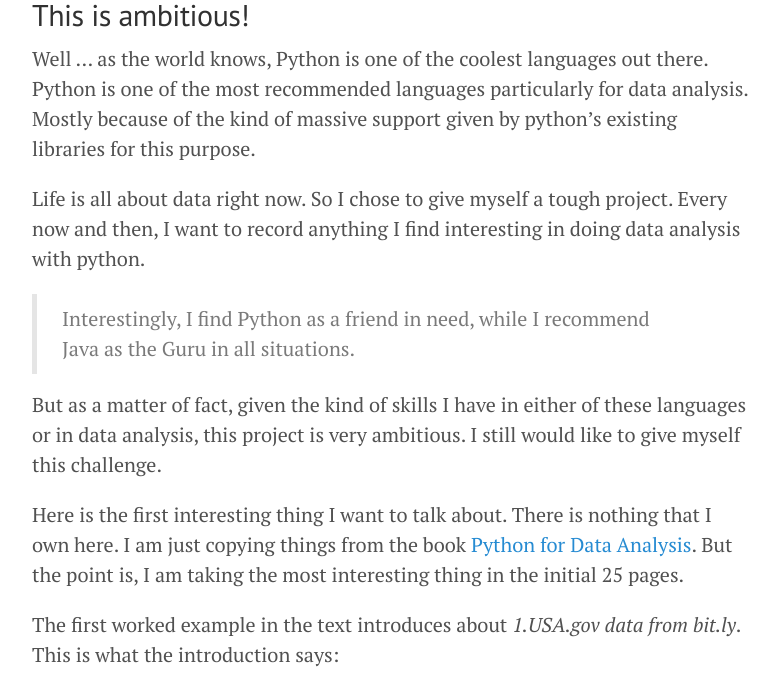
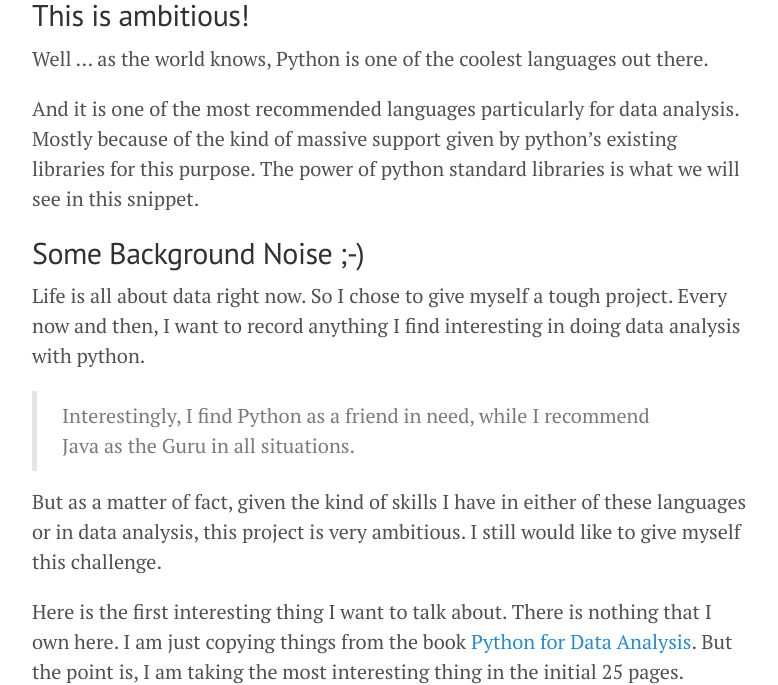
Before and after one commit to SurAnand/suranand.github.io, a Jekyll site: the page built from _posts/2016-08-23-data-analysis-snippets1.md, in a window 1280 px wide and 900 px high, scrolled down 341 px, cut to the strip 215-900 px from the top of the window. Shown: the whole strip, without its empty margins (248-1026 px from the left). Built offline with Jekyll 4.4.1, drawn with Linux system fonts in a browser that asks for light colours; comment, search, counter and statistics services are not loaded.

Commit message:
minor changes

```diff
--- a/_posts/2016-08-23-data-analysis-snippets1.md
+++ b/_posts/2016-08-23-data-analysis-snippets1.md
@@ -8,7 +8,11 @@ comments: true
 
 ## This is ambitious!
 
-Well ... as the world knows, Python is one of the coolest languages out there. Python is one of the most recommended languages particularly for data analysis. Mostly because of the kind of massive support given by python's existing libraries for this purpose.
+Well ... as the world knows, Python is one of the coolest languages out there.
+
+And it is one of the most recommended languages particularly for data analysis. Mostly because of the kind of massive support given by python's existing libraries for this purpose. The power of python standard libraries is what we will see in this snippet.
+
+## Some Background Noise ;-)
 
 Life is all about data right now. So I chose to give myself a tough project. Every now and then, I want to record anything I find interesting in doing data analysis with python.
 
```
